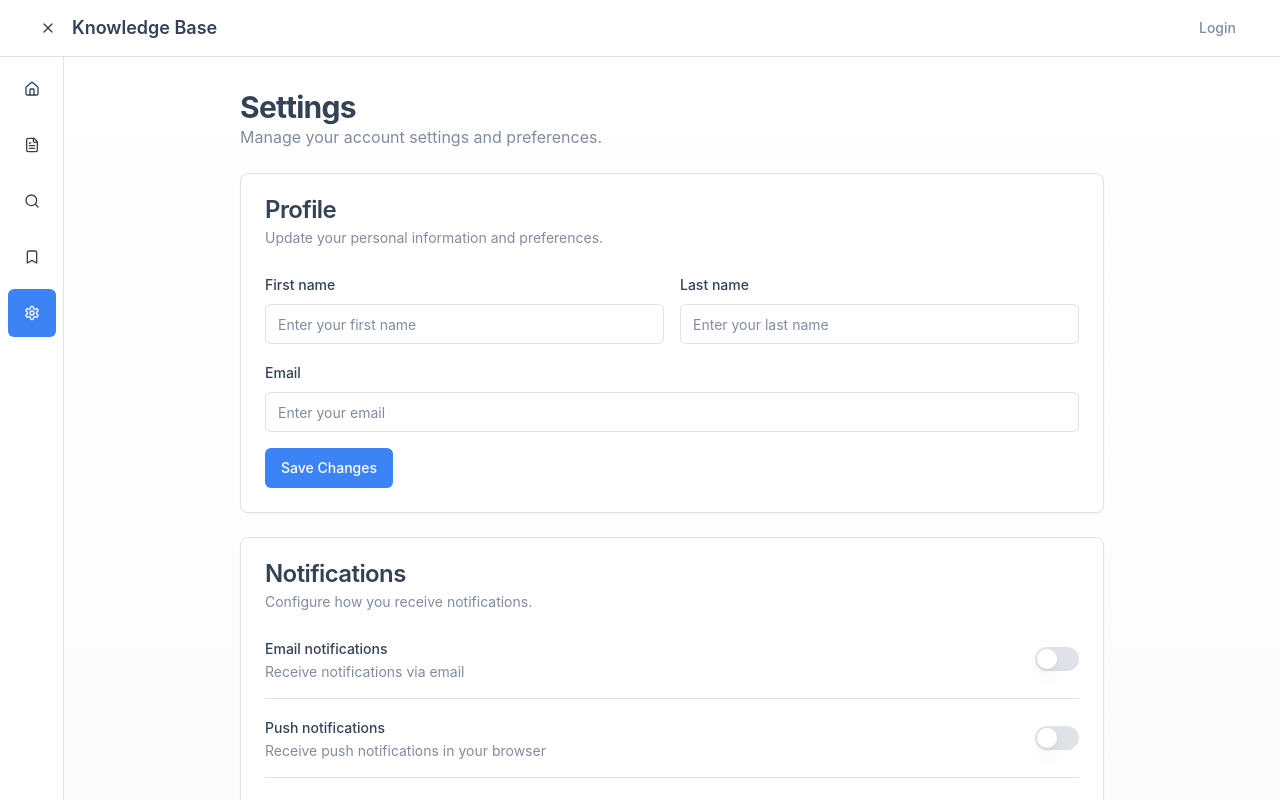
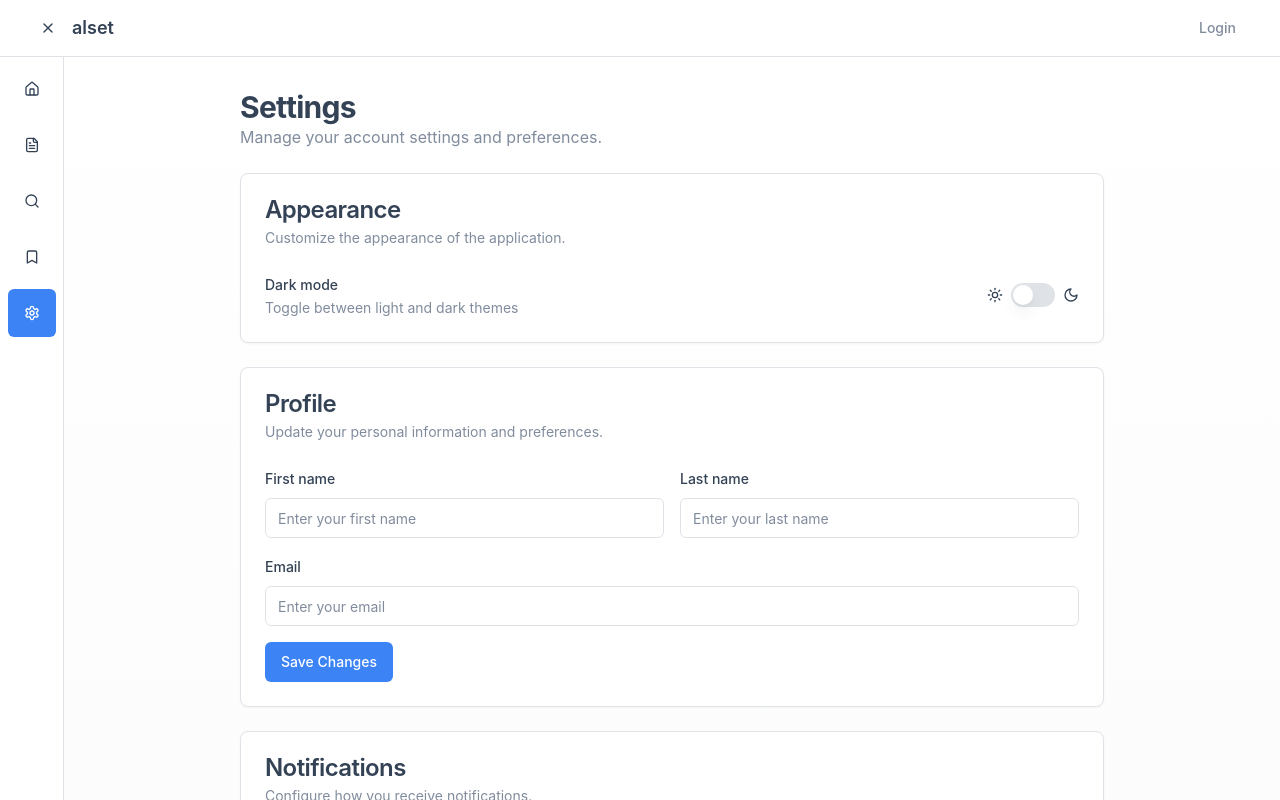
Before and after one commit to alsetso/alsetmaps, a React (Vite) app: page /settings in a window 1280 px wide. Shown: the top 800 px of the page. Built offline with nearby package versions, Linux system fonts and the light colour scheme.

Commit message:
Change platform name, add dark mode, and settings toggle
- Changed platform name to "alset".
- Added dark mode functionality and a toggle in settings.
- Requested a review of all tables.

```diff
--- a/package.json
+++ b/package.json
@@ -48,7 +48,7 @@
     "embla-carousel-react": "^8.3.0",
     "input-otp": "^1.2.4",
     "lucide-react": "^0.462.0",
-    "next-themes": "^0.3.0",
+    "next-themes": "^0.4.6",
     "react": "^18.3.1",
     "react-day-picker": "^8.10.1",
     "react-dom": "^18.3.1",
--- a/src/components/DocumentLayout.tsx
+++ b/src/components/DocumentLayout.tsx
@@ -75,7 +75,7 @@ export function DocumentLayout({ children, currentPage = "home" }: DocumentLayou
 
           <div className="flex items-center space-x-2">
             <Link to="/" className="font-heading font-semibold text-lg hover:text-primary transition-colors">
-              Knowledge Base
+              alset
             </Link>
           </div>
 
--- a/src/main.tsx
+++ b/src/main.tsx
@@ -1,10 +1,13 @@
 import React from 'react'
 import { createRoot } from 'react-dom/client'
+import { ThemeProvider } from 'next-themes'
 import App from './App.tsx'
 import './index.css'
 
 createRoot(document.getElementById("root")!).render(
   <React.StrictMode>
-    <App />
+    <ThemeProvider attribute="class" defaultTheme="system" enableSystem>
+      <App />
+    </ThemeProvider>
   </React.StrictMode>
 );
--- a/src/pages/Index.tsx
+++ b/src/pages/Index.tsx
@@ -52,7 +52,7 @@ const Index = () => {
     <DocumentLayout currentPage="home">
       <div className="prose">
         <header className="text-center mb-12">
-          <h1 className="mb-4">Knowledge Base</h1>
+          <h1 className="mb-4">alset</h1>
           <p className="tagline">
             Explore our comprehensive documentation, guides, and resources.
           </p>
@@ -105,7 +105,7 @@ const Index = () => {
         <section>
           <h2>About This Platform</h2>
           <p>
-            This knowledge base serves as a comprehensive resource for understanding our platform's
+            alset serves as a comprehensive resource for understanding our platform's
             capabilities, features, and implementation details. Each document is carefully crafted
             to provide both technical depth and practical guidance.
           </p>
--- a/src/pages/Search.tsx
+++ b/src/pages/Search.tsx
@@ -10,7 +10,7 @@ export default function Search() {
         <div>
           <h1 className="text-3xl font-bold mb-2">Search</h1>
           <p className="text-muted-foreground">
-            Find documents, pages, and content across the knowledge base
+            Find documents, pages, and content across alset
           </p>
         </div>
 
--- a/src/pages/Settings.tsx
+++ b/src/pages/Settings.tsx
@@ -5,8 +5,12 @@ import { Input } from "@/components/ui/input";
 import { Label } from "@/components/ui/label";
 import { Switch } from "@/components/ui/switch";
 import { Separator } from "@/components/ui/separator";
+import { Moon, Sun } from "lucide-react";
+import { useTheme } from "next-themes";
 
 export default function Settings() {
+  const { theme, setTheme } = useTheme();
+
   return (
     <DocumentLayout currentPage="settings">
       <div className="space-y-6">
@@ -18,6 +22,33 @@ export default function Settings() {
         </div>
 
         <div className="grid gap-6">
+          {/* Appearance Settings */}
+          <Card>
+            <CardHeader>
+              <CardTitle>Appearance</CardTitle>
+              <CardDescription>
+                Customize the appearance of the application.
+              </CardDescription>
+            </CardHeader>
+            <CardContent className="space-y-4">
+              <div className="flex items-center justify-between">
+                <div className="space-y-0.5">
+                  <Label>Dark mode</Label>
+                  <p className="text-sm text-muted-foreground">
+                    Toggle between light and dark themes
+                  </p>
+                </div>
+                <div className="flex items-center space-x-2">
+                  <Sun className="h-4 w-4" />
+                  <Switch
+                    checked={theme === 'dark'}
+                    onCheckedChange={(checked) => setTheme(checked ? 'dark' : 'light')}
+                  />
+                  <Moon className="h-4 w-4" />
+                </div>
+              </div>
+            </CardContent>
+          </Card>
           {/* Profile Settings */}
           <Card>
             <CardHeader>
```
Also changed, not shown: 1 other file (tests, documents, lock files or other folders).
